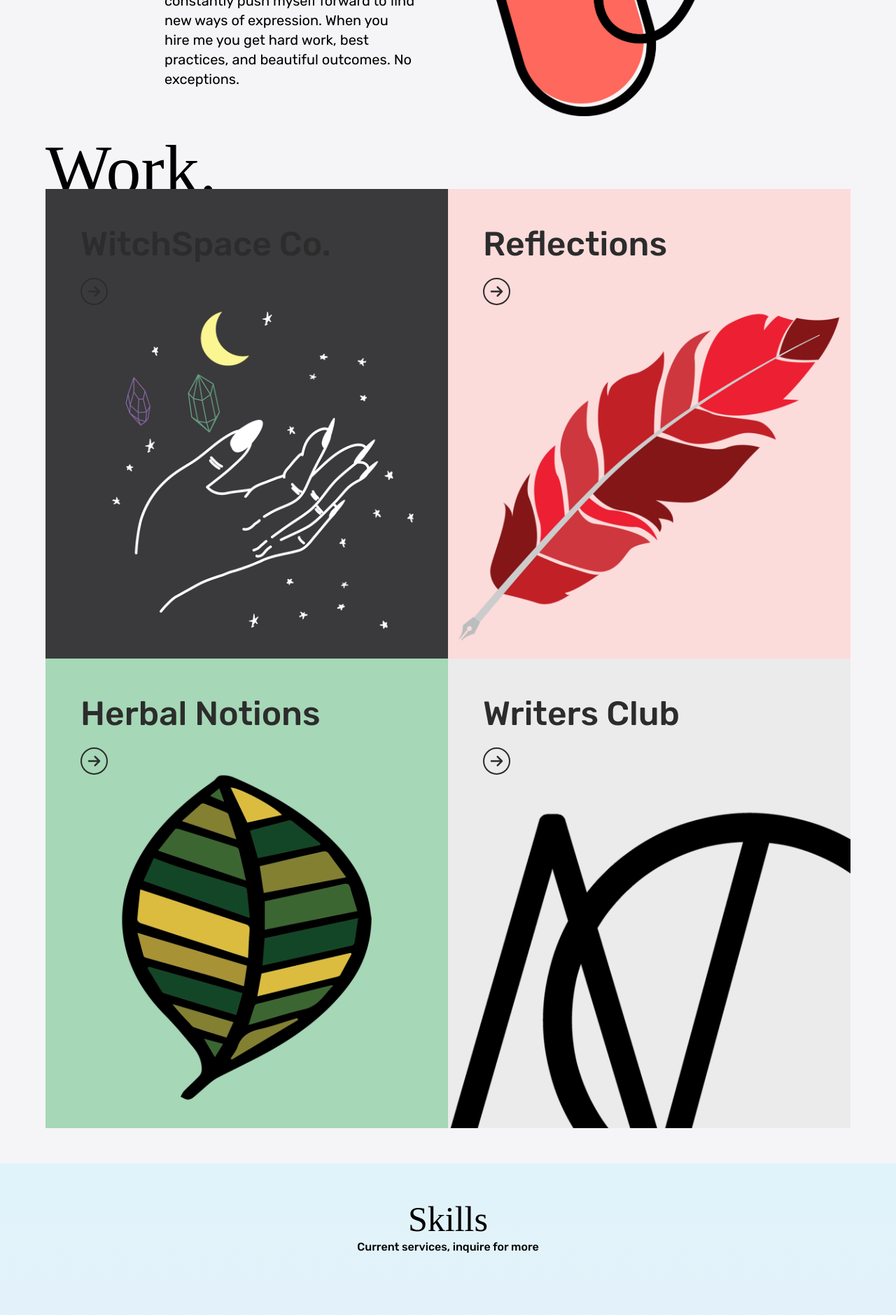
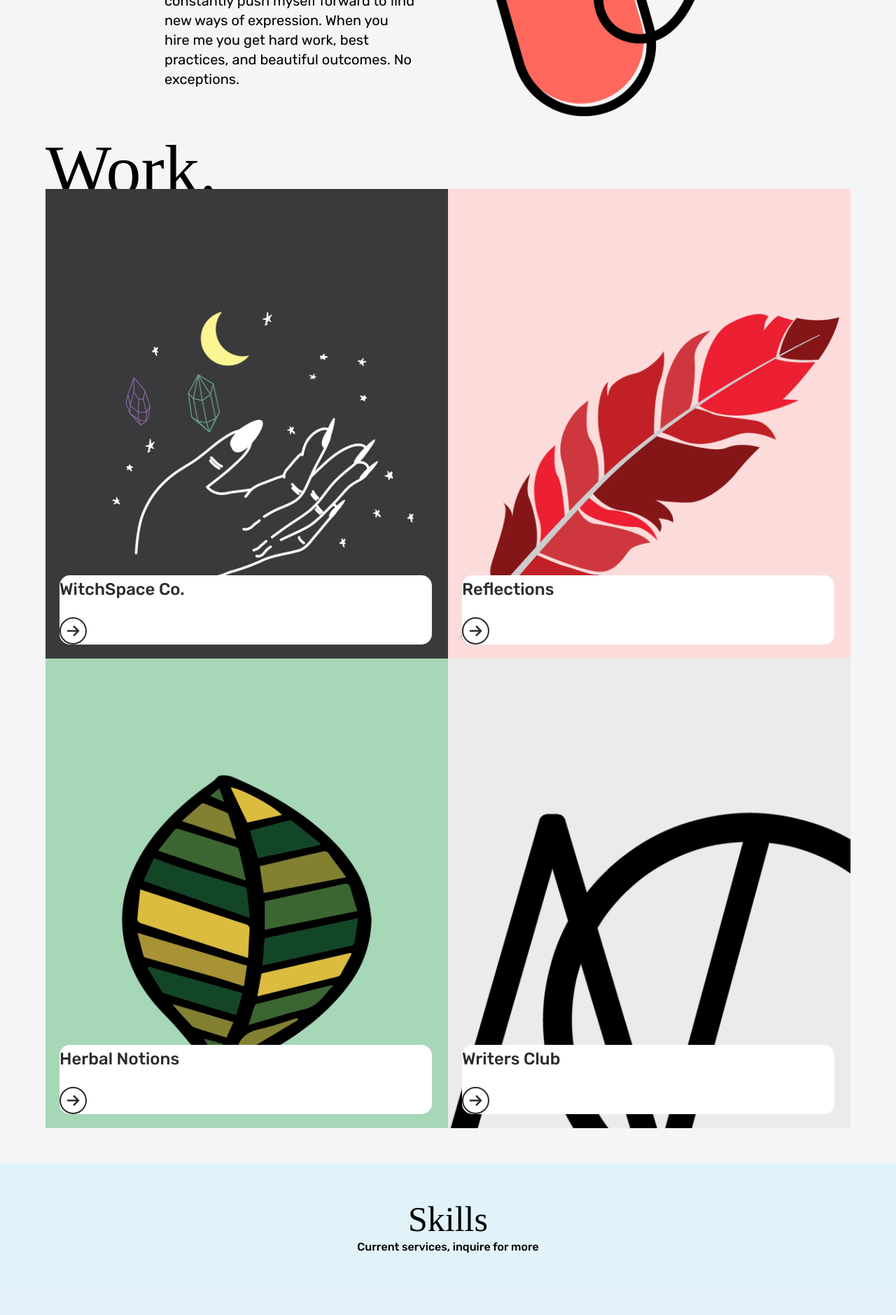
Before and after one commit to designbygui/designbygui.github.io, a Jekyll site: the page built from index.html, in a window 1280 px wide. Shown: the part 426-2305 px from the top of the page at 70% size. Built offline with Jekyll 4.4.1, drawn with Linux system fonts in a browser that asks for light colours; nearby versions of some CDN libraries; some web fonts are replaced.

Commit message:
Update main.css
Changed .overlay1

```diff
--- a/assets/main.css
+++ b/assets/main.css
@@ -26,8 +26,10 @@ a, a:active{cursor: pointer; color:#f15642; -webkit-transition: all 0.3s ease-in
 .tagline{margin: 0 auto 40px; font-size: 16px; font-weight: 500; text-align: center; line-height: auto;}
 .treacherous{position: relative; float: left; display: inline-block; width: 50%; height: auto; overflow: hidden;}
 .treacherous img{display: block; width: 100%;}
-.overlay1{position: absolute; top:0; padding: 50px; font-size: 48px; font-family: 'Rubik', sans-serif; font-weight: 500; text-decoration: none; color: #2c2c2c;}
+.overlay1{position: absolute; bottom:0; bottom: 20px; left: 20px; background-color: #fff; width: 92.5%; font-size: 24px; font-family: 'Rubik', sans-serif; font-weight: 500; text-decoration: none; color: #2c2c2c;
+-webkit-border-radius: 15px; -moz-border-radius: 15px; border-radius: 15px; line-height: 40px;}
 .overlay2{position: absolute; top:0; padding: 50px; font-size: 48px;  font-family: 'Rubik', sans-serif; font-weight: 500; text-decoration: none; color: #fff;}
+.noticeme {padding: 20px;}
 .button1{margin: 20px 0 0; padding: 5px; color: #2c2c2c; border: 2px solid #2c2c2c; font-size: 20px; font-family: 'Baloo', cursive; text-decoration: none; height: 25px; width: 25px; line-height: 27px; text-align: center; -webkit-border-radius: 100px; -moz-border-radius: 100px; border-radius: 100px;}
 .treacherous:hover .button1{color: #fff; background-color: #2c2c2c;}
 .button2{margin: 20px 0 0; padding: 5px; color: #fff; border: 2px solid #fff; font-size: 20px; font-family: 'Baloo', cursive; text-decoration: none; height: 25px; width: 25px; line-height: 27px; text-align: center; -webkit-border-radius: 100px; -moz-border-radius: 100px; border-radius: 100px;}
```
